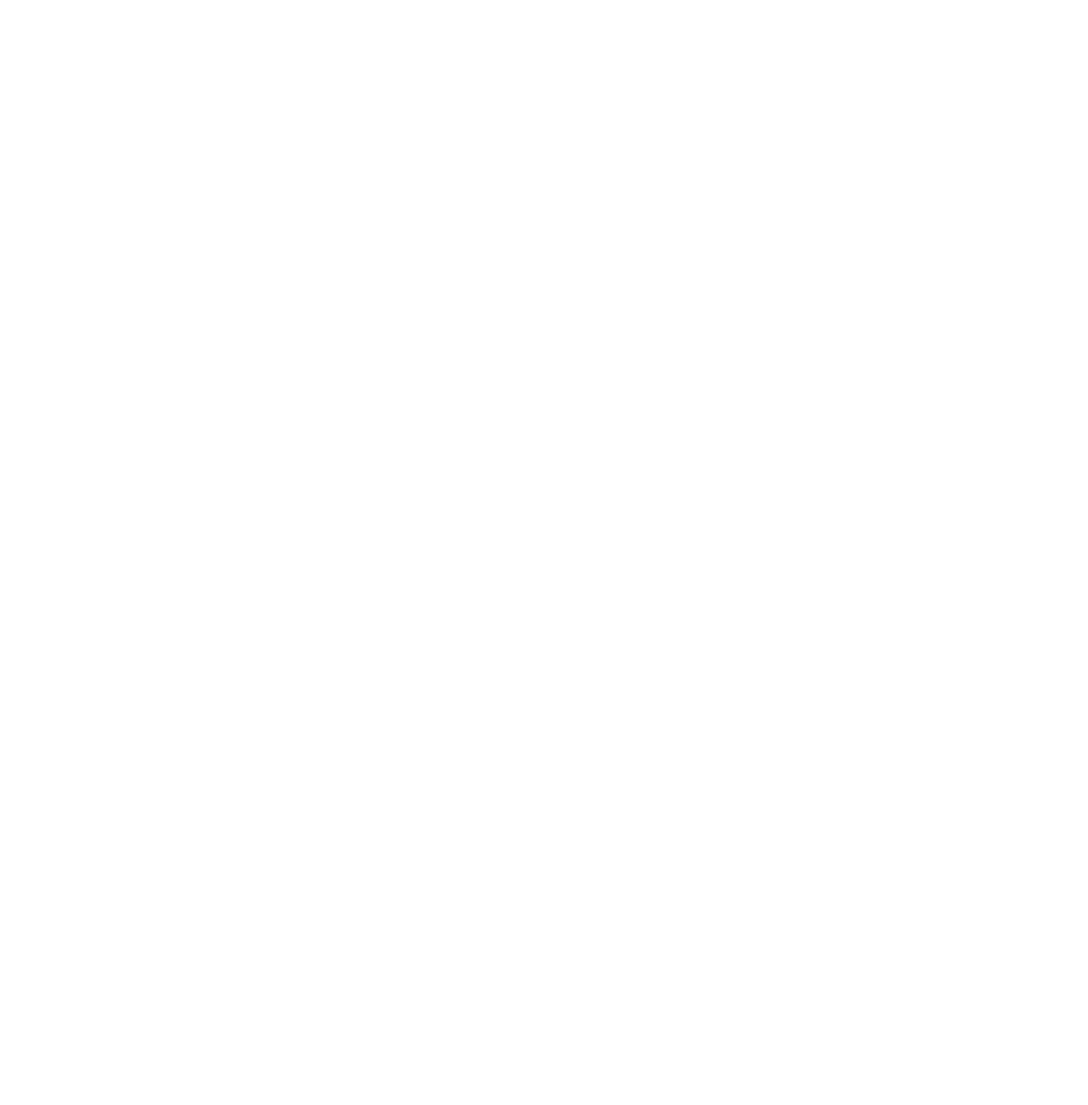
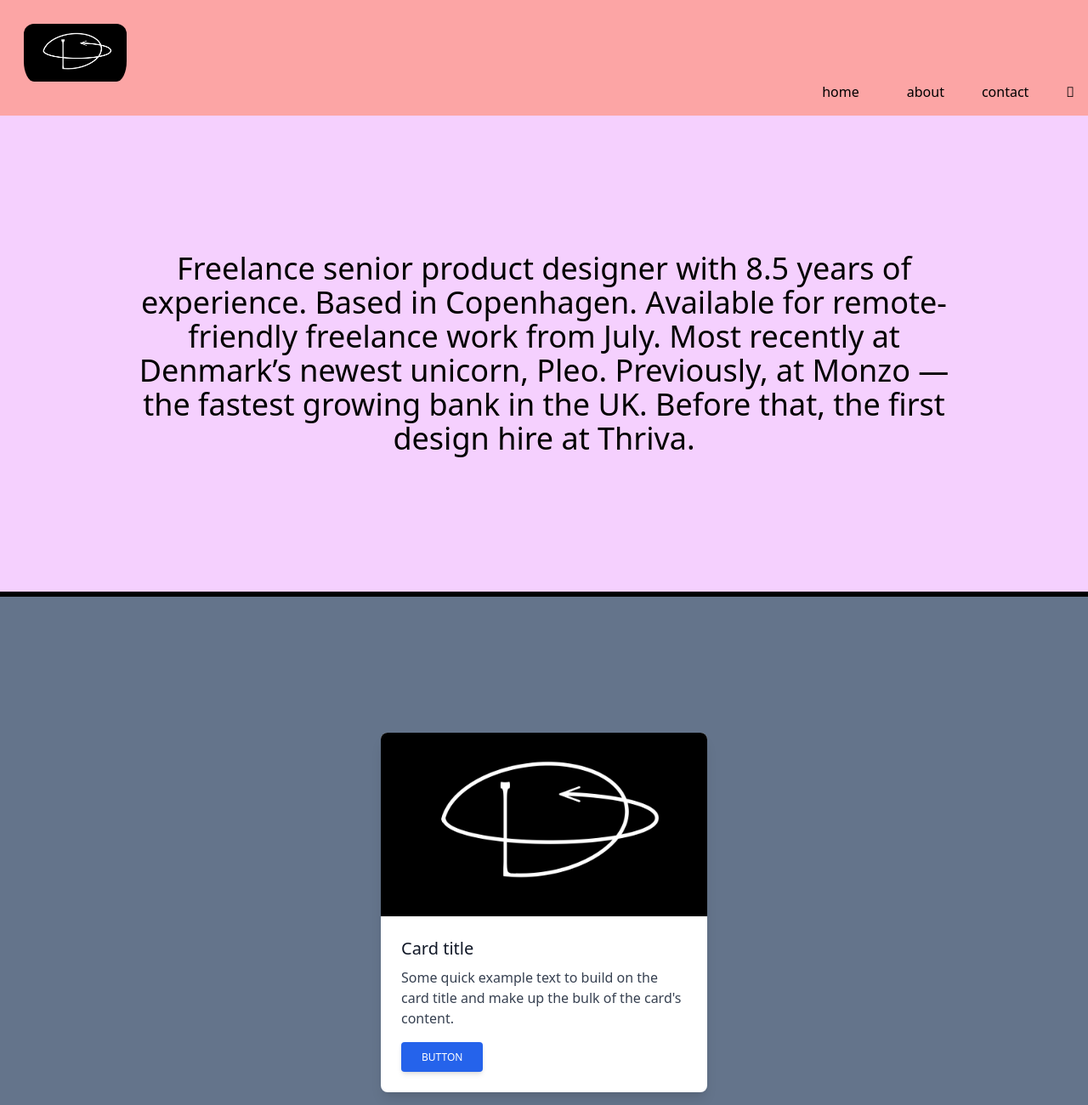
Before and after one commit to LDDeveloper/LDDeveloper, a plain HTML site: page index.html in a window 1280 px wide. Shown: the whole page at 85% size. Before the commit the page ends 800 px from the top, so only its background shows below. Drawn offline with nearby package versions, Linux system fonts and the light colour scheme.

Commit message:
added logo file

```diff
--- a/index.html
+++ b/index.html
@@ -5,9 +5,52 @@
     <meta http-equiv="X-UA-Compatible" content="IE=edge">
     <meta name="viewport" content="width=device-width, initial-scale=1.0">
     <link rel="stylesheet" href="./index.css">
+    <script src="https://cdn.tailwindcss.com"></script>
+    <link rel="stylesheet" href="https://cdnjs.cloudflare.com/ajax/libs/font-awesome/4.7.0/css/font-awesome.min.css">
     <title>LDDeveloper</title>
 </head>
 <body>
+    <nav class="px-4 py-4 bg-purple-00400 text-black bg-red-300">
+        <img src="images/logo.jpg" class="h-20 pt-3 px-3 rounded-3xl" alt="">
+        <ul class="flex space-x-11 justify-end ">
+            <li class="mx-3 cursor-pointer hover:bg-orange-600">home</li>
+            <li class="mx-3 cursor-pointer hover:bg-orange-600">about</li>
+            <li class="mx-3 cursor-pointer hover:bg-orange-600">contact</li>
+            <li><i class="fa-brands fa-instagram"></i></li>
+        </ul>
+    </nav>
+    <main class=" bg-fuchsia-200 flex justify-around ">
+        <div class="main  px-40 py-40 text-4xl text-center max-w-prose">
+            <p class=" ">
+                Freelance senior product designer with 8.5 years of experience. Based in Copenhagen. Available for remote-friendly freelance work from July.
+
+Most recently at Denmark’s newest unicorn, Pleo. Previously, at Monzo — the fastest growing bank in the UK. Before that, the first design hire at Thriva.
+            </p>
+
+
+        </div>
+
+
+
+    </main>
+    <div class="flex h-1.5 bg-black "></div>
+
+    <div class="flex justify-center bg-slate-500 py-40">
+        <div class="rounded-lg shadow-lg bg-white max-w-sm ">
+          <a href="#!">
+            <img class="rounded-t-lg" src="images/logo.jpg" alt=""/>
+          </a>
+          <div class="p-6">
+            <h5 class="text-gray-900 text-xl font-medium mb-2">Card title</h5>
+            <p class="text-gray-700 text-base mb-4">
+              Some quick example text to build on the card title and make up the bulk of the card's
+              content.
+            </p>
+            <button type="button" class=" inline-block px-6 py-2.5 bg-blue-600 text-white font-medium text-xs leading-tight uppercase rounded shadow-md hover:bg-blue-700 hover:shadow-lg focus:bg-blue-700 focus:shadow-lg focus:outline-none focus:ring-0 active:bg-blue-800 active:shadow-lg transition duration-150 ease-in-out">Button</button>
+          </div>
+        </div>
+      </div>
+
 
 </body>
 </html>
```
Also changed, not shown: images/logo.jpg (added).
